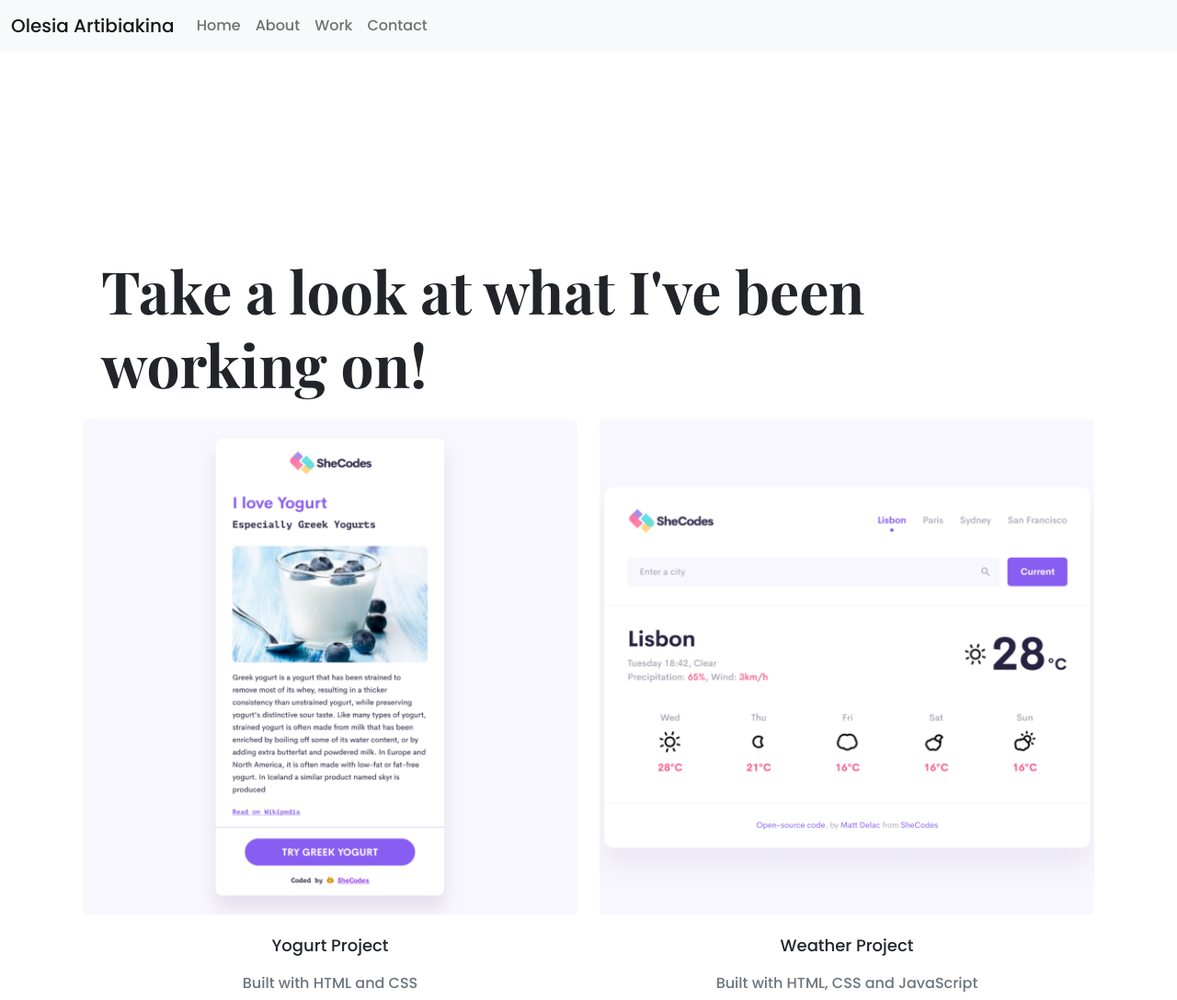
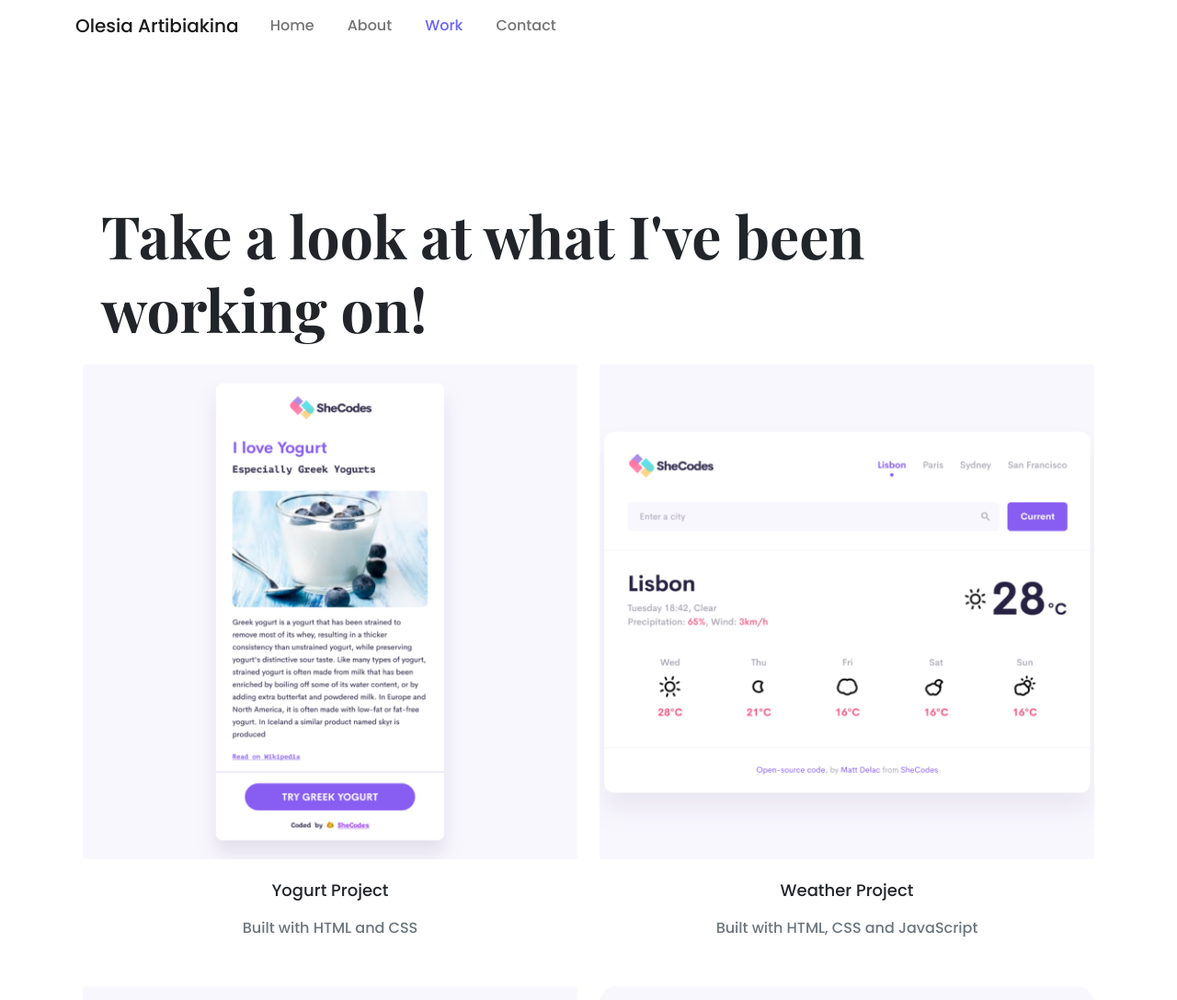
Before and after one commit to Olesia-Art/portfolio-project, a plain HTML site: page work.html in a window 1280 px wide. Shown: the top 1087 px of the page at 92% size. Drawn offline with nearby package versions, Linux system fonts and the light colour scheme.

Commit message:
Made several changes in the navigation

```diff
--- a/styles/portfolio.css
+++ b/styles/portfolio.css
@@ -68,7 +68,7 @@ footer {
 }
 
 .about-hero {
-  padding: 200px 20px;
+  padding: 140px 20px;
 }
 
 .about-hero h2 {
@@ -138,6 +138,15 @@ footer {
   max-width: 470px;
 }
 
+.active {
+  color: var(--branding-color) !important;
+}
+
+.nav-item {
+  padding: 0 10px;
+  line-height: 14px;
+}
+
 @media (max-width: 900px) {
   h1 {
     font-size: 44px;
--- a/work.html
+++ b/work.html
@@ -29,8 +29,8 @@
     <title>Document</title>
   </head>
   <body>
-    <nav class="navbar navbar-expand-lg navbar-light bg-light">
-      <div class="container-fluid">
+    <nav class="navbar navbar-expand-lg navbar-light bg-white">
+      <div class="container">
         <a class="navbar-brand" href="index.html">Olesia Artibiakina</a>
         <button
           class="navbar-toggler"
@@ -54,7 +54,7 @@
               <a class="nav-link" href="about.html">About</a>
             </li>
             <li class="nav-item">
-              <a class="nav-link" href="work.html">Work</a>
+              <a class="nav-link active" href="work.html">Work</a>
             </li>
             <li class="nav-item">
               <a class="nav-link" href="contact.html">Contact</a>
```
Also changed, not shown: about.html (+3 -3 lines), contact.html (+3 -3 lines), index.html (+3 -3 lines), 1 other file.
